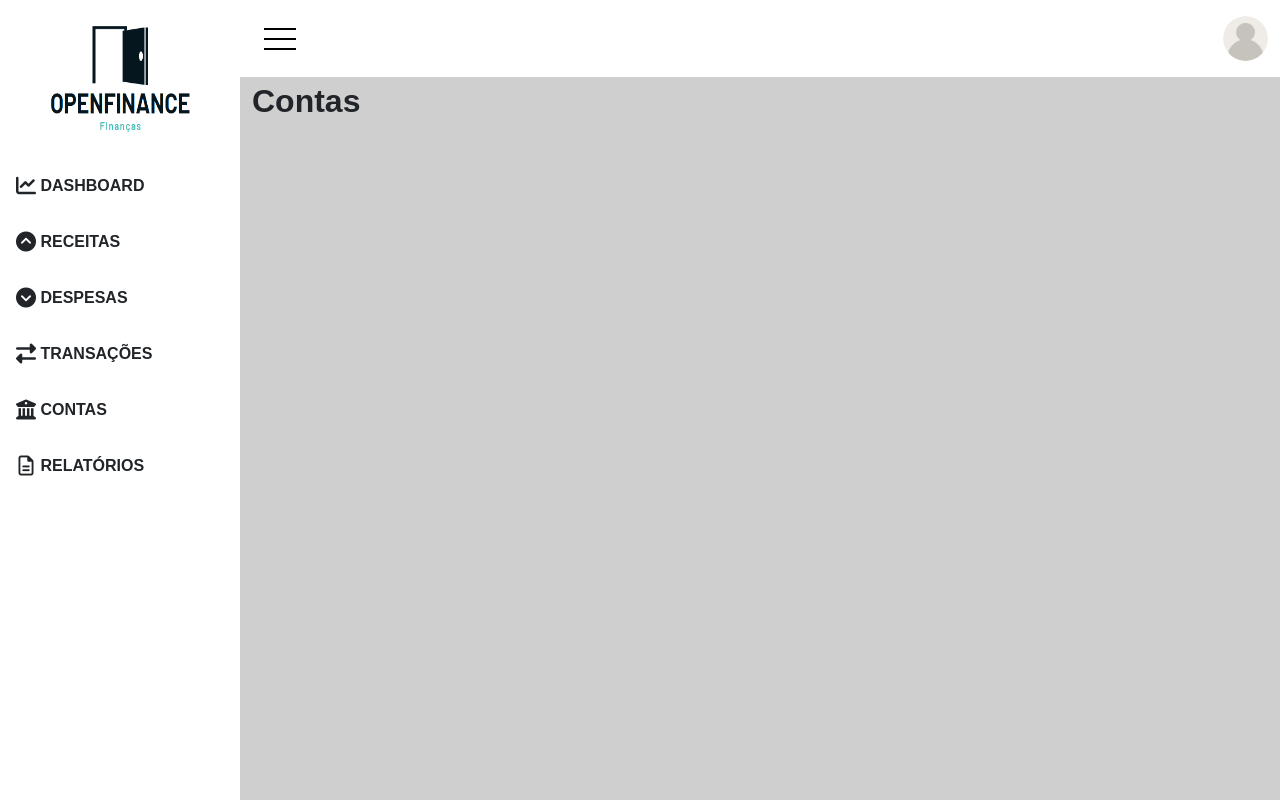
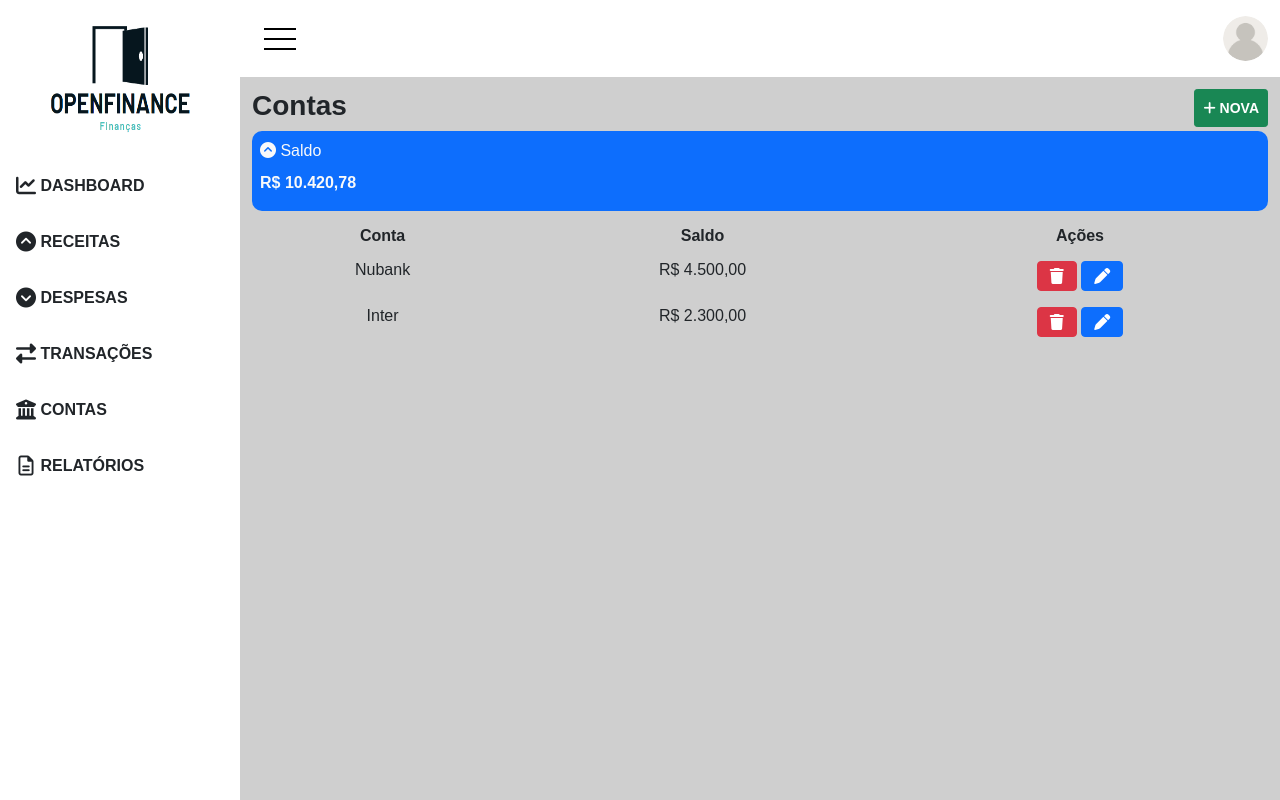
Before and after one commit to Flipe124/ESTAGIO_SUPERVISIONADO_I, a PHP site: page /get/account.php in a window 1280 px wide. Run offline with PHP 8.4, Linux system fonts and the light colour scheme; some libraries are stand-ins or nearby versions.

Commit message:
FEAT: CRUD para contas, estilização e scripts.

```diff
--- /dev/null
+++ b/project/frontend/js/account/script.js
@@ -0,0 +1,61 @@
+$('#button-new-account').on('click', function () {
+    $('#modal-create-account').modal('show');
+    $("#form-create-account")[0].reset();
+});
+
+$('.button-update-account').on('click', function () {
+    buttonOpenUpdateAccountModal("update-account", $(this).data("id"), $(this).data("name-account"), $(this).data("balance-account"));
+});
+
+$('.button-delete-account').on('click', function () {
+    // $('#modal-delete-account').modal('show');
+    buttonOpenDeleteAccountModal("delete-account", $(this).data("id"), $(this).data("name-account"), $(this).data("balance-account"))
+});
+
+
+// FUNCTIONS
+
+function buttonOpenUpdateAccountModal(modalForm, id, name, value) {
+    $(`#modal-${modalForm}`).modal("show")
+    $(`#form-${modalForm}`)[0].reset();
+
+    // $('#update-id').val(id);
+    $(`#form-${modalForm} #input-name-account`).val(name);
+    $(`#form-${modalForm} #input-balance-account`).val(formatValueFromData(value));
+
+};
+
+function buttonOpenDeleteAccountModal(modal, id, name, value) {
+    $(`#modal-${modal}`).modal("show");
+
+    // $('#update-id').val(id);
+    $(`#text-name-account`).text(name);
+    $(`#text-balance-account`).text(formatValueFromData(value));
+
+};
+
+function formatValue(input) {
+    var value = input.value.replace(/\D/g, '');
+
+    value = (value / 100).toFixed(2);
+
+    value = value.replace(/\B(?=(\d{3})+(?!\d))/g, '.');
+    value = value.replace('.', ',');
+
+    input.value = 'R$ ' + value;
+}
+
+function formatValueFromData(value) {
+    if (typeof value !== 'string') {
+        value = value.toString();
+    }
+
+    value = value.replace(/\D/g, '');
+
+    value = (value / 100).toFixed(2);
+
+    value = value.replace(/\B(?=(\d{3})+(?!\d))/g, '.');
+    value = value.replace('.', ',');
+
+    return 'R$ ' + value;
+}
--- /dev/null
+++ b/project/frontend/modal/modal-delete-account.php
@@ -0,0 +1,32 @@
+<div class="modal fade" id="modal-delete-account" tabindex="-1" aria-hidden="true">
+    <div class="modal-dialog modal-dialog-centered">
+        <div class="modal-content">
+            <div class="modal-header bg-danger text-light">
+                <h5 class="modal-title"><b>EXCLUIR CONTA</b></h5>
+                <button type="button" class="btn-close" data-bs-dismiss="modal" aria-label="Close"></button>
+            </div>
+            <div class="modal-body">
+                <form method="post" id="form-delete-account">
+                    <input type="hidden" name="delete_id_account" id="delete-id-account">
+                    <div class="row">
+                        <div class="col-md-12 mb-2">
+                            <span>Tem certeza que deseja excluir a conta:</span>
+                        </div>
+                        <div class="col-md-12">
+                            <b>Conta:</b>
+                            <span id="text-name-account"></span>
+                        </div>
+                        <div class="col-md-12">
+                            <b>Saldo:</b>
+                            <span id="text-balance-account"></span>
+                        </div>
+                    </div>
+                    <div class="modal-footer mt-3" id="footer-modal-delete-account">
+                        <button type="button" class="btn btn-outline-danger" data-bs-dismiss="modal">CANCELAR</button>
+                        <button type="button" class="btn btn-success" id="button-confirm-delete-account">SIM</button>
+                    </div>
+                </form>
+            </div>
+        </div>
+    </div>
+</div>
--- /dev/null
+++ b/project/frontend/modal/modal-new-account.php
@@ -0,0 +1,36 @@
+<div class="modal fade" id="modal-create-account" tabindex="-1" aria-hidden="true">
+    <div class="modal-dialog modal-dialog-centered">
+        <div class="modal-content">
+            <div class="modal-header bg-success text-light">
+                <h5 class="modal-title"><b>NOVA CONTA</b></h5>
+                <button type="button" class="btn-close" data-bs-dismiss="modal" aria-label="Close"></button>
+            </div>
+            <div class="modal-body">
+                <form action="" method="post" name="form_create_account" id="form-create-account">
+                    <input type="hidden" name="create_id_account" id="create-id-account">
+                    <div class="row">
+                        <div class="col-md-12">
+                            <div class="form-floating mb-3">
+                                <input type="text" class="form-control" id="input-name-account" placeholder="Nome" maxlength="30">
+                                <label for="input-name-account">Nome: <span class="text-danger">*</span></label>
+                            </div>
+                        </div>
+                        <div class="col-md-12">
+                            <div class="form-floating mb-3">
+                                <input type="text" class="form-control" id="input-balance-account" placeholder="Saldo atual" oninput="formatValue(this)" maxlength="20">
+                                <label for="input-balance-account">Saldo atual: <span class="text-danger">*</span></label>
+                            </div>
+                        </div>
+                        <div class="col-md-12 mt-2">
+                            <label class="form-label text-danger">Campos obrigatório *</label>
+                        </div>
+                    </div>
+                    <div class="modal-footer mt-3" id="footer-modal-create-account">
+                        <button type="button" class="btn btn-outline-danger" data-bs-dismiss="modal">CANCELAR</button>
+                        <button type="button" class="btn btn-success" id="button-create-account">SALVAR</button>
+                    </div>
+                </form>
+            </div>
+        </div>
+    </div>
+</div>
--- /dev/null
+++ b/project/frontend/modal/modal-update-account.php
@@ -0,0 +1,36 @@
+<div class="modal fade" id="modal-update-account" tabindex="-1" aria-hidden="true">
+    <div class="modal-dialog modal-dialog-centered">
+        <div class="modal-content">
+            <div class="modal-header bg-primary text-light">
+                <h5 class="modal-title"><b>EDITAR CONTA</b></h5>
+                <button type="button" class="btn-close" data-bs-dismiss="modal" aria-label="Close"></button>
+            </div>
+            <div class="modal-body">
+                <form action="" method="post" name="form_update_account" id="form-update-account">
+                    <input type="hidden" name="update_id_account" id="update-id-account">
+                    <div class="row">
+                        <div class="col-md-12">
+                            <div class="form-floating mb-3">
+                                <input type="text" class="form-control" id="input-name-account" placeholder="Nome" maxlength="30">
+                                <label for="input-name-account">Nome: <span class="text-danger">*</span></label>
+                            </div>
+                        </div>
+                        <div class="col-md-12">
+                            <div class="form-floating mb-3">
+                                <input type="text" class="form-control" id="input-balance-account" placeholder="Saldo atual" oninput="formatValue(this)" maxlength="20">
+                                <label for="input-balance-account">Saldo atual: <span class="text-danger">*</span></label>
+                            </div>
+                        </div>
+                        <div class="col-md-12 mt-2">
+                            <label class="form-label text-danger">Campos obrigatório *</label>
+                        </div>
+                    </div>
+                    <div class="modal-footer mt-3" id="footer-modal-update-account">
+                        <button type="button" class="btn btn-outline-danger" data-bs-dismiss="modal">CANCELAR</button>
+                        <button type="button" class="btn btn-success" id="button-update-account">SALVAR</button>
+                    </div>
+                </form>
+            </div>
+        </div>
+    </div>
+</div>
--- a/project/frontend/page/account.php
+++ b/project/frontend/page/account.php
@@ -6,12 +6,39 @@
     <?php include_once("../includes/sidebar.php") ?>
     <div class="container-fluid">
         <div class="row">
-            <div class="col-md-12 fs-2"><b>Contas</b></div>
+            <div class="d-flex justify-content-between mt-2">
+                <div class="col-md">
+                    <div class="fs-3"><b>Contas</b></div>
+                </div>
+                <div class="col-md d-flex justify-content-end">
+                    <button class="btn btn-success btn-sm mt-1" id="button-new-account" type="button">
+                        <i class="fa-solid fa-plus"></i> <b>NOVA</b>
+                    </button>
+                </div>
+            </div>
+            <div class="col-md-12 text-center">
+                <div class="box-dashboard-unic mt-1 bg-primary text-light filter-preset-1">
+                    <div class="pt-2 ps-2 text-start">
+                        <i class="fas fa-chevron-circle-up"></i> Saldo
+                    </div>
+                    <div class="pt-2 ps-2 fs-6 text-start">
+                        <!-- <b class="sum-revenue"></b> -->
+                        <b>R$ 10.420,78</b>
+                    </div>
+                </div>
+            </div>
+            <div class="col-md-12 mt-2">
+                <?php include_once("../table/account-table.php") ?>
+            </div>
         </div>
     </div>
 
     <div></div>
+    <?php include_once("../modal/modal-new-account.php") ?>
+    <?php include_once("../modal/modal-update-account.php") ?>
+    <?php include_once("../modal/modal-delete-account.php") ?>
     <?php include_once("../includes/footer.php") ?>
+    <script src="../js/account/script.js"></script>
 </body>
 
 
--- /dev/null
+++ b/project/frontend/table/account-table.php
@@ -0,0 +1,29 @@
+<div id="div-table">
+    <table class="table table-stripet table-borderless">
+        <thead>
+            <tr>
+                <th class="text-center">Conta</th>
+                <th class="text-center">Saldo</th>
+                <th class="text-center">Ações</th>
+            </tr>
+        </thead>
+        <tbody>
+            <tr class="result-table-account text-center">
+                <td>Nubank</td>
+                <td>R$ 4.500,00</td>
+                <td class="text-center">
+                    <button class="btn btn-danger button-delete-account" type="button" data-id="1" data-name-account="Nubank" data-balance-account="4500.00"><i class="fa-solid fa-trash"></i></button>
+                    <button class="btn btn-primary button-update-account" type="button" data-id="1" data-name-account="Nubank" data-balance-account="4500.00"><i class="fa-solid fa-pen"></i></button>
+                </td>
+            </tr>
+            <tr class="result-table-account text-center">
+                <td>Inter</td>
+                <td>R$ 2.300,00</td>
+                <td class="text-center">
+                    <button class="btn btn-danger button-delete-account" type="button" data-id="2" data-name-account="Inter" data-balance-account="2300.00"><i class="fa-solid fa-trash"></i></button>
+                    <button class="btn btn-primary button-update-account" type="button" data-id="2" data-name-account="Inter" data-balance-account="2300.00"><i class="fa-solid fa-pen"></i></button>
+                </td>
+            </tr>
+        </tbody>
+    </table>
+</div
```
